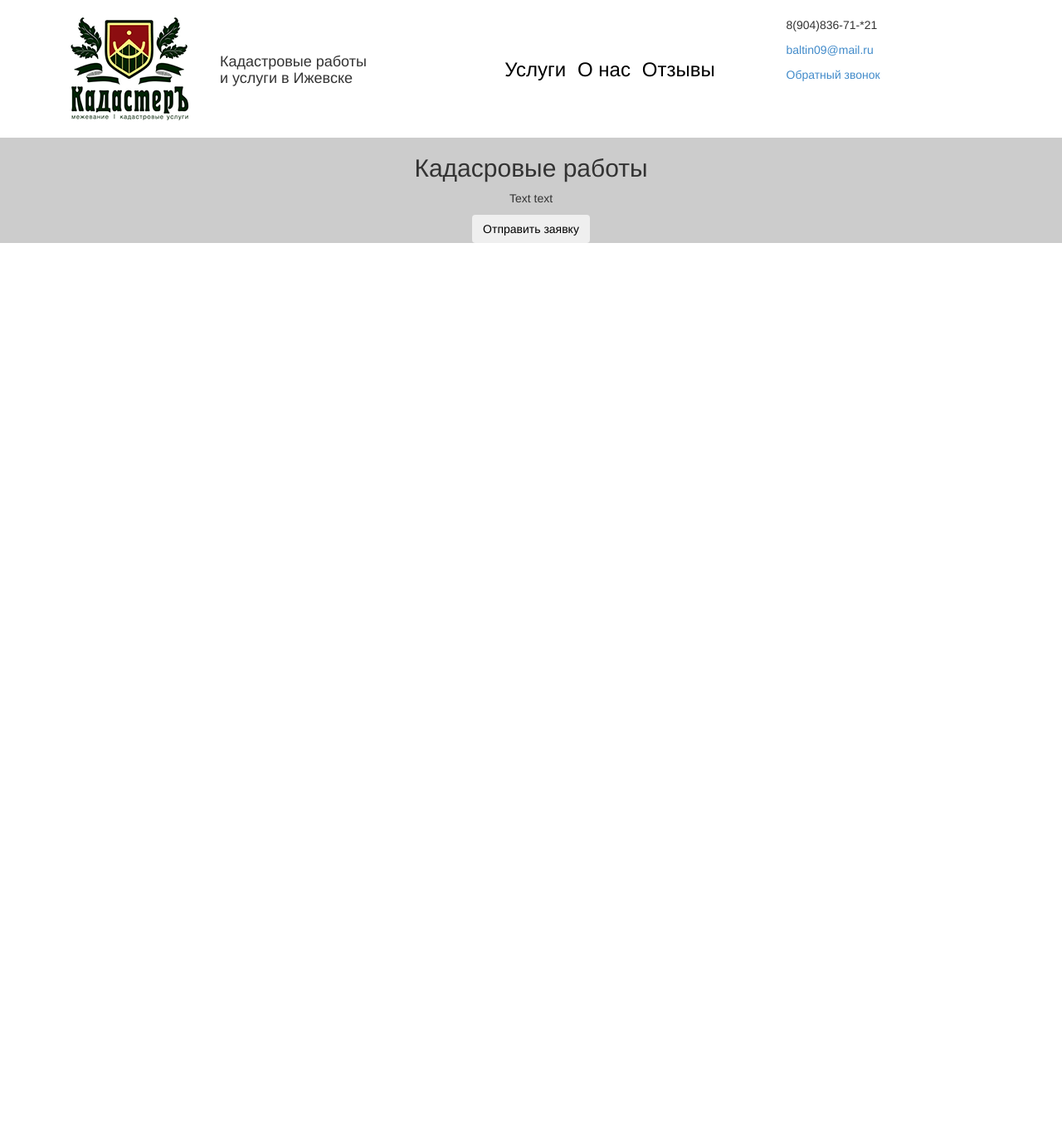
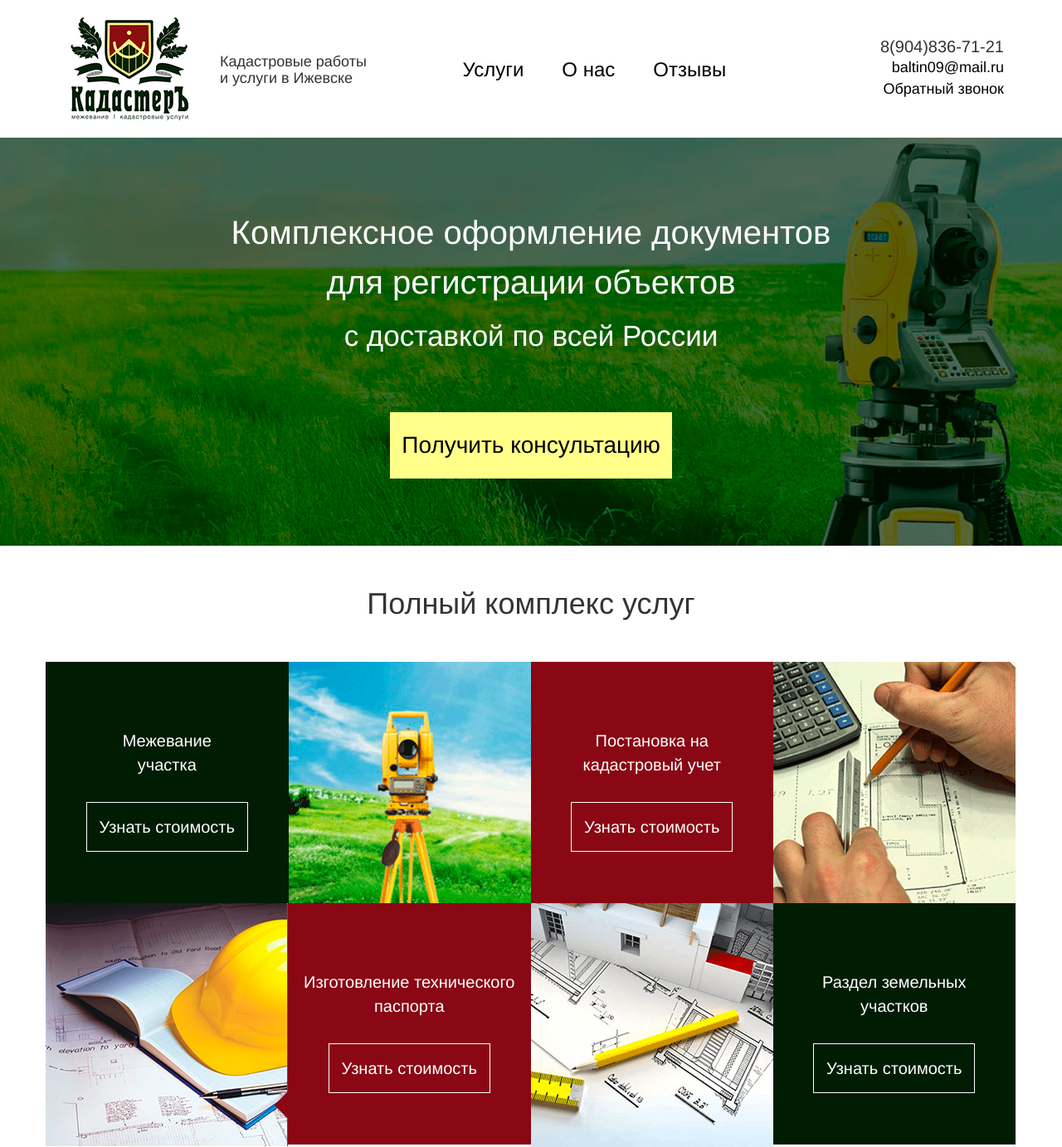
Before and after one commit to lentinB/Kadastr, a plain HTML site: page index.html in a window 1280 px wide. Shown: the whole page at 83% size. Before the commit the page ends 800 px from the top, so only its background shows below. Drawn offline with nearby package versions, Linux system fonts and the light colour scheme.

Commit message:
добавил блоки

```diff
--- a/css/style.scss
+++ b/css/style.scss
@@ -6,11 +6,24 @@ body {
 
 .header {
   padding: 20px 0;
-  .header_meny_mane{
+  .header_contacts {
+    text-align: right;
+    a {
+
+      display: block;
+      color: #000000;
+      font-size: 18px;
+    }
+    p {
+      line-height: 6px;
+      padding-top: 33px;
+      font-size: 20px;
+    }
+  }
+  .header_meny_mane {
     h1 {
       padding-top: 25px;
       font-size: 18px;
-
     }
   }
   .header_logo {
@@ -25,8 +38,9 @@ body {
   }
   .header_meny {
     ul {
-      text-align: center;
       li {
+        float: left;
+        margin-right: 10%;
         padding-top: 47px;
         font-size: 24px;
         a {
@@ -40,7 +54,86 @@ body {
 
 .content {
   .banner {
-    background-color: #ccc;
+    padding-top: 5%;
+    background-image: url(../images/banner1.png);
+    height: 492px;
+    width: 100%;
+    background-position: 50%;
+    .title {
+      button {
+        margin-top: 5%;
+        background-color: #FFFF89;
+        border-radius: 0;
+        width: 340px;
+        height: 80px;
+        font-size: 28px;
+        padding: 18px 12px;
+      }
+      button:hover {
+        text-decoration: none;
+        background-color: #8A0714;
+        color: #FFFFFF;
+      }
+      p {
+        font-size: 35px;
+        color: #ffffff;
+      }
+      h2 {
+        line-height: 150%;
+        font-size: 40px;
+        color: #FFFFFF;
+      }
+    }
+  }
+  .speakers {
+    h2 {
+      font-size: 36px;
+      text-align: center;
+      margin: 50px 50px;
+    }
+    .column_red {
+      background-color: #8A0714;
+      height: 291px;
+      color: #FFFFFF;
+      font-size: 20px;
+      text-align: center;
+      padding-top: 7%;
+
+      button {
+        margin: 20px;
+        border: 1px solid #FFFFFF;
+        border-radius: 0px;
+        background-color: transparent;
+        color: #FFFFFF;
+        font-size: 20px;
+        padding: 15px 15px;
+      }
+    }
+    .column_green {
+      display: block;
+      background-color: #001D03;
+      height: 291px;
+      color: #ffffff;
+      font-size: 20px;
+      text-align: center;
+      padding-top: 7%;
+
+      button {
+        margin: 20px;
+        border: 1px solid #FFFFFF;
+        border-radius: 0px;
+        background-color: transparent;
+        color: #FFFFFF;
+        font-size: 20px;
+        padding: 15px 15px;
+      }
+    }
+    .column_img {
+      width: 292px;
+      height: 291px;
+      padding-left: 0;
+      padding-right: 0;
+    }
   }
 }
 
--- a/index.html
+++ b/index.html
@@ -22,7 +22,7 @@
                 </div>
             </div>
             <div class="col-lg-3 col-md-3 header_meny_mane">
-                <h1>Кадастровые работы<br>и услуги в Ижевске</h1>
+                <h1>Кадастровые работы<br>и услуги в Ижевске </h1>
 
             </div>
             <div class="col-lg-4 col-md-4 header_meny">
@@ -35,8 +35,8 @@
             </div>
             <div class="col-lg-3 col-md-2">
                 <div class="header_contacts">
-                    <p>8(904)836-71-*21</p>
-                    <p><a href="mailto:baltin09@mail.ru">baltin09@mail.ru</a></p>
+                    <p>8(904)836-71-21</p>
+                    <a href="mailto:baltin09@mail.ru">baltin09@mail.ru</a>
                     <a href="#myModal" data-toggle="modal">Обратный звонок</a>
 
                 </div>
@@ -47,17 +47,37 @@
 </div>
 
 <div class="content">
+    <!--Комплексное оформление документов-->
     <div class="banner text-center">
         <div class="container">
             <div class="row">
-                <div class="title">
-                    <h2>Кадасровые работы</h2>
+                <div class="col-lg-12 col-md-12 title">
+                    <h2>Комплексное оформление документов<br>для регистрации объектов</h2>
+                    <p>с доставкой по всей России</p>
+                    <button class="btn" href="#" data-toggle="modal" data-target="#myModal">Получить консультацию
+                    </button>
                 </div>
-                <p>Text text</p>
-                <button class="btn">Отправить заявку</button>
             </div>
         </div>
     </div>
+    <!--Конец-->
+    <!--Колонки-->
+    <div class="speakers">
+        <div class="container">
+            <div class="row">
+                <h2>Полный комплекс услуг</h2>
+                <div class="col-lg-3 col-md-3 column_green"><p>Межевание<br>участка</p><button class="btn" href="#" data-toggle="modal" data-target="#myModal">Узнать стоимость</button></div>
+                <div class="col-lg-3 col-md-3 column_img"><img src="images/smal1.png" alt="img"></div>
+                <div class="col-lg-3 col-md-3 column_red"><p>Постановка на кадастровый учет<p></p><button class="btn" href="#" data-toggle="modal" data-target="#myModal">Узнать стоимость</button></div>
+                <div class="col-lg-3 col-md-3 column_img"><img src="images/smal2.png" alt="img"></div>
+                <div class="col-lg-3 col-md-3 column_img"><img src="images/smal3.png" alt="img"></div>
+                <div class="col-lg-3 col-md-3 column_red"><p>Изготовление технического паспорта</p><button class="btn" href="#" data-toggle="modal" data-target="#myModal">Узнать стоимость</button></div>
+                <div class="col-lg-3 col-md-3 column_img"><img src="images/smal4.png" alt="img"></div>
+                <div class="col-lg-3 col-md-3 column_green"><p>Раздел земельных<br>участков</p><button class="btn" href="#" data-toggle="modal" data-target="#myModal">Узнать стоимость</button></div>
+            </div>
+        </div>
+    </div>
+    <!--конец-->
 </div>
 <div class="footer">
 
@@ -73,7 +93,7 @@
             </div>
             <div class="content">
                 <div class="form-group">
-                    <input class="forma" name="name"  id="name" placeholder="Ваше имя" value="" type="text">
+                    <input class="forma" name="name" id="name" placeholder="Ваше имя" value="" type="text">
                 </div>
                 <div class="form-group">
                     <input class="forma phone-mask" name="number_phone" placeholder="Ваш телефон" value=""
```
Also changed, not shown: css/style.css, images/smal1.png (added), images/smal2.png (added), images/smal3.png (added), images/smal4.png (added), 1 other file.
